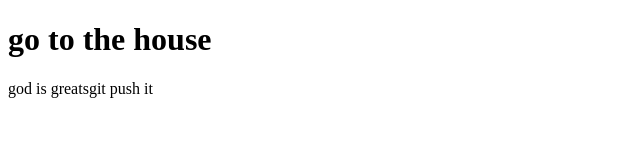
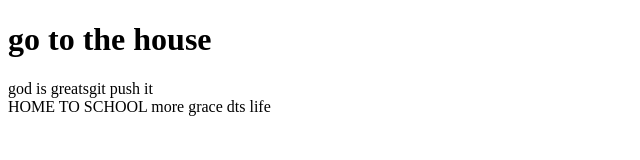
Before and after one commit to israel-Kehli/merge-html, a plain HTML site: page index.html in a window 1280 px wide. Shown: the whole page, without its empty margins (0-640 px from the left). Drawn offline with Linux system fonts and the light colour scheme.

Commit message:
second push

```diff
--- a/index.html
+++ b/index.html
@@ -8,5 +8,7 @@
 <body>
     <h1>go to the house</h1>
     <div id="branch">god is greatsgit push it</div>
+    HOME TO SCHOOL more grace
+    dts life
 </body>
 </html>
```
